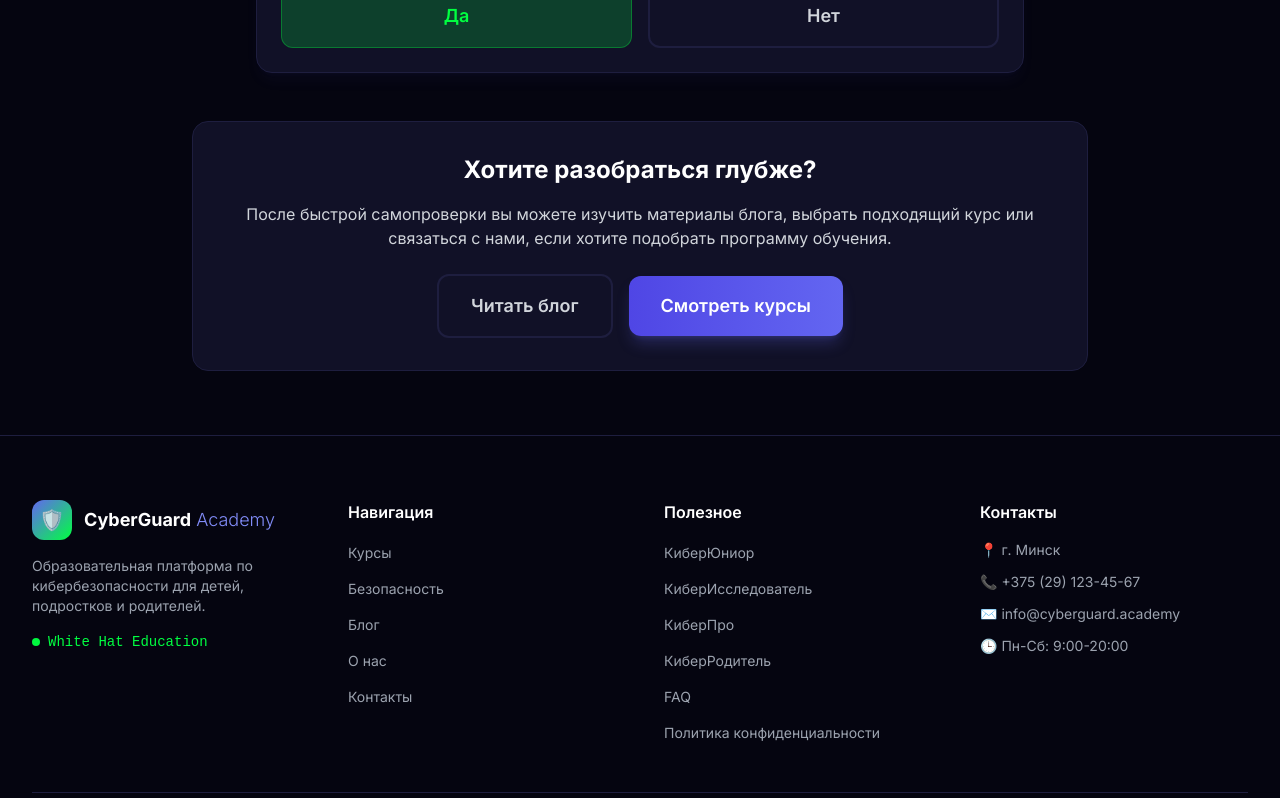
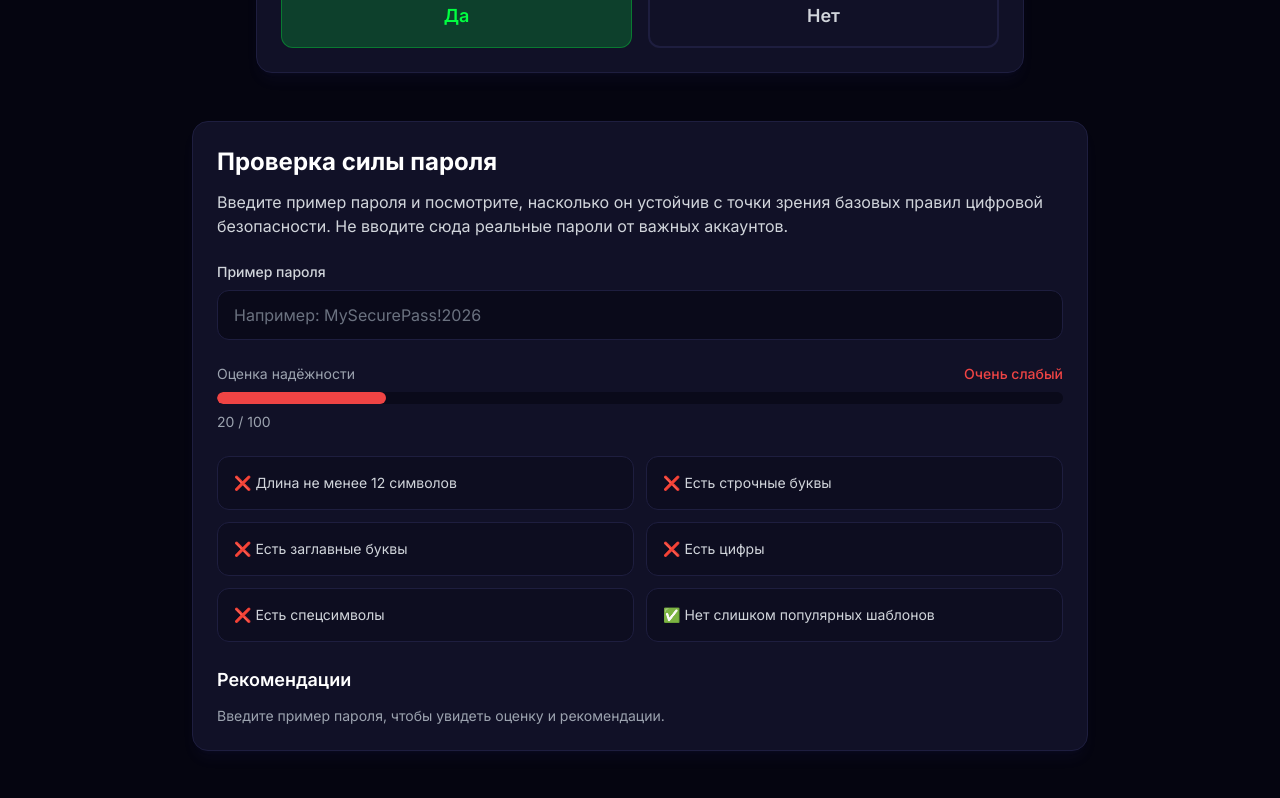
Before and after one commit to mam37bez/cyberguard-academy, a Next.js app: page /security-tools in a window 1280 px wide. Shown: the part 1120-1918 px from the top of the page. Built offline with nearby package versions, Linux system fonts and the light colour scheme.

Commit message:
Add password strength checker tool

```diff
--- a/src/app/security-tools/page.tsx
+++ b/src/app/security-tools/page.tsx
@@ -2,6 +2,7 @@ import type { Metadata } from 'next';
 import Link from 'next/link';
 import { SectionHeading } from '@/components/ui/SectionHeading';
 import { SecurityChecker } from '@/components/security/SecurityChecker';
+import { PasswordStrengthChecker } from '@/components/security/PasswordStrengthChecker';
 import { Button } from '@/components/ui/Button';
 
 export const metadata: Metadata = {
@@ -68,6 +69,7 @@ export default function SecurityToolsPage() {
         </div>
 
         <SecurityChecker />
+        <PasswordStrengthChecker />
 
         <div className="max-w-4xl mx-auto mt-12 text-center rounded-2xl border border-cyber-border bg-cyber-card p-8">
           <h2 className="text-2xl font-bold text-white mb-4">
--- /dev/null
+++ b/src/components/security/PasswordStrengthChecker.tsx
@@ -0,0 +1,151 @@
+'use client';
+
+import React, { useMemo, useState } from 'react';
+import { Card, CardContent } from '@/components/ui/Card';
+import { Input } from '@/components/ui/Input';
+
+function evaluatePassword(password: string) {
+  let score = 0;
+
+  const checks = {
+    length: password.length >= 12,
+    lower: /[a-z]/.test(password),
+    upper: /[A-Z]/.test(password),
+    number: /\d/.test(password),
+    symbol: /[^A-Za-z0-9]/.test(password),
+    noCommon: !/123456|password|qwerty|admin|111111/i.test(password),
+  };
+
+  if (checks.length) score += 25;
+  if (checks.lower) score += 10;
+  if (checks.upper) score += 10;
+  if (checks.number) score += 15;
+  if (checks.symbol) score += 20;
+  if (checks.noCommon) score += 20;
+
+  let label = 'Очень слабый';
+  let color = '#ef4444';
+
+  if (score >= 85) {
+    label = 'Очень надёжный';
+    color = '#22c55e';
+  } else if (score >= 65) {
+    label = 'Хороший';
+    color = '#06b6d4';
+  } else if (score >= 45) {
+    label = 'Средний';
+    color = '#f59e0b';
+  } else if (score >= 25) {
+    label = 'Слабый';
+    color = '#f97316';
+  }
+
+  return { score, label, color, checks };
+}
+
+export function PasswordStrengthChecker() {
+  const [password, setPassword] = useState('');
+
+  const result = useMemo(() => evaluatePassword(password), [password]);
+
+  const recommendations = [
+    !result.checks.length && 'Сделайте пароль длиной не менее 12 символов.',
+    !result.checks.lower && 'Добавьте строчные буквы.',
+    !result.checks.upper && 'Добавьте заглавные буквы.',
+    !result.checks.number && 'Добавьте цифры.',
+    !result.checks.symbol && 'Добавьте специальные символы.',
+    !result.checks.noCommon && 'Не используйте слишком распространённые и легко угадываемые комбинации.',
+  ].filter(Boolean) as string[];
+
+  return (
+    <div className="max-w-4xl mx-auto mt-12">
+      <Card variant="glow">
+        <CardContent>
+          <div className="mb-6">
+            <h2 className="text-2xl font-bold text-white mb-3">Проверка силы пароля</h2>
+            <p className="text-gray-300">
+              Введите пример пароля и посмотрите, насколько он устойчив с точки зрения
+              базовых правил цифровой безопасности. Не вводите сюда реальные пароли от
+              важных аккаунтов.
+            </p>
+          </div>
+
+          <div className="mb-6">
+            <Input
+              label="Пример пароля"
+              type="text"
+              value={password}
+              onChange={(e) => setPassword(e.target.value)}
+              placeholder="Например: MySecurePass!2026"
+            />
+          </div>
+
+          <div className="mb-6">
+            <div className="flex items-center justify-between mb-2">
+              <span className="text-sm text-gray-400">Оценка надёжности</span>
+              <span className="text-sm font-medium" style={{ color: result.color }}>
+                {result.label}
+              </span>
+            </div>
+
+            <div className="w-full h-3 bg-cyber-dark rounded-full overflow-hidden">
+              <div
+                className="h-full transition-all duration-500 rounded-full"
+                style={{
+                  width: `${result.score}%`,
+                  backgroundColor: result.color,
+                }}
+              />
+            </div>
+
+            <div className="mt-2 text-sm text-gray-400">{result.score} / 100</div>
+          </div>
+
+          <div className="grid grid-cols-1 md:grid-cols-2 gap-3 mb-6">
+            <div className="rounded-xl border border-cyber-border bg-cyber-dark/50 p-4 text-sm text-gray-300">
+              {result.checks.length ? '✅' : '❌'} Длина не менее 12 символов
+            </div>
+            <div className="rounded-xl border border-cyber-border bg-cyber-dark/50 p-4 text-sm text-gray-300">
+              {result.checks.lower ? '✅' : '❌'} Есть строчные буквы
+            </div>
+            <div className="rounded-xl border border-cyber-border bg-cyber-dark/50 p-4 text-sm text-gray-300">
+              {result.checks.upper ? '✅' : '❌'} Есть заглавные буквы
+            </div>
+            <div className="rounded-xl border border-cyber-border bg-cyber-dark/50 p-4 text-sm text-gray-300">
+              {result.checks.number ? '✅' : '❌'} Есть цифры
+            </div>
+            <div className="rounded-xl border border-cyber-border bg-cyber-dark/50 p-4 text-sm text-gray-300">
+              {result.checks.symbol ? '✅' : '❌'} Есть спецсимволы
+            </div>
+            <div className="rounded-xl border border-cyber-border bg-cyber-dark/50 p-4 text-sm text-gray-300">
+              {result.checks.noCommon ? '✅' : '❌'} Нет слишком популярных шаблонов
+            </div>
+          </div>
+
+          <div>
+            <h3 className="text-lg font-semibold text-white mb-3">Рекомендации</h3>
+            {password.length === 0 ? (
+              <p className="text-gray-400 text-sm">
+                Введите пример пароля, чтобы увидеть оценку и рекомендации.
+              </p>
+            ) : recommendations.length > 0 ? (
+              <ul className="space-y-2">
+                {recommendations.map((item, index) => (
+                  <li key={index} className="flex gap-3 text-sm text-gray-300">
+                    <span className="text-yellow-400">•</span>
+                    <span>{item}</span>
+                  </li>
+                ))}
+              </ul>
+            ) : (
+              <div className="rounded-xl border border-cyber-green/20 bg-cyber-green/10 p-4 text-sm text-cyber-green">
+                Отличный результат. Такой пароль выглядит значительно надёжнее базовых
+                и слабых комбинаций.
+              </div>
+            )}
+          </div>
+        </CardContent>
+      </Card>
+    </div>
+  );
+}
```
